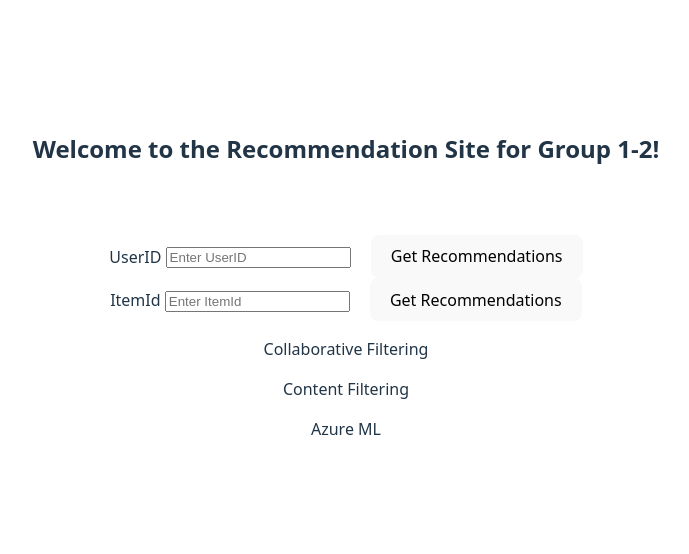
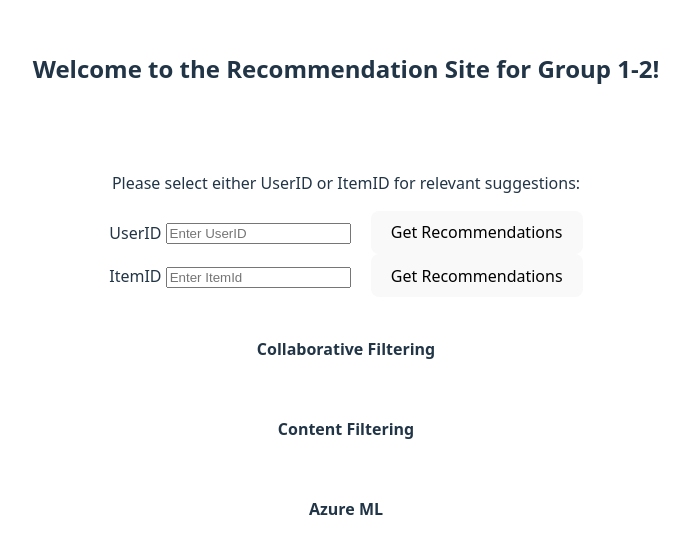
Before and after one commit to katherinecreer/recommender-app, a React (Vite) app: page / in a window 1280 px wide. Shown: the part 116-670 px from the top of the page, without its empty margins (294-983 px from the left). Built offline with nearby package versions, Linux system fonts and the light colour scheme.

Commit message:
styling/instructions

```diff
--- a/src/App.tsx
+++ b/src/App.tsx
@@ -10,6 +10,7 @@ const App: React.FC = () => {
       <br />
       <br />
       <div>
+      <p>Please select either UserID or ItemID for relevant suggestions:</p>
       <Recommendation />
     </div>
     </>
--- a/src/Recommendation.tsx
+++ b/src/Recommendation.tsx
@@ -156,7 +156,7 @@ const Recommendation: React.FC = () =>
       </button>
       <br />
       <div>
-        <label htmlFor="content">ItemId </label>
+        <label htmlFor="content">ItemID </label>
         <input
           id="content"
           type="text"
@@ -172,23 +172,23 @@ const Recommendation: React.FC = () =>
         >
           Get Recommendations
         </button>
-
-        <p>Collaborative Filtering</p>
-        <ul>
+          <br /><br />
+        <strong><p>Collaborative Filtering</p></strong>
+        <ul style={{ textAlign: 'left' }}>
           {recommendations.collaborative.map((id, index) => (
             <li key={index}>{id}</li>
           ))}
         </ul>
-
-        <p>Content Filtering</p>
-        <ul>
+          <br />
+        <strong><p>Content Filtering</p></strong>
+        <ul style={{ textAlign: 'left' }}>
           {content.collaborative.map((id, index) => (
             <li key={index}>{id}</li>
           ))}
         </ul>
-
-        <p>Azure ML</p>
-        <ul>
+          <br />
+        <strong><p>Azure ML</p></strong>
+        <ul style={{ textAlign: 'left' }}>
           {recommendations.azure.map((id, index) => (
             <li key={index}>{id}</li>
           ))}
```
